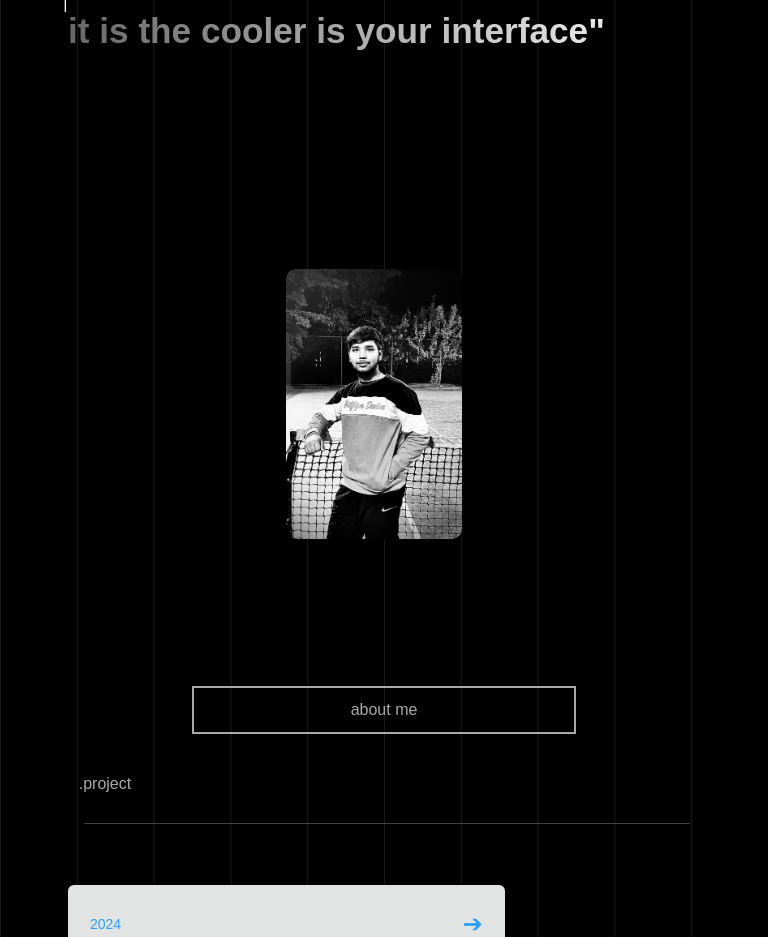
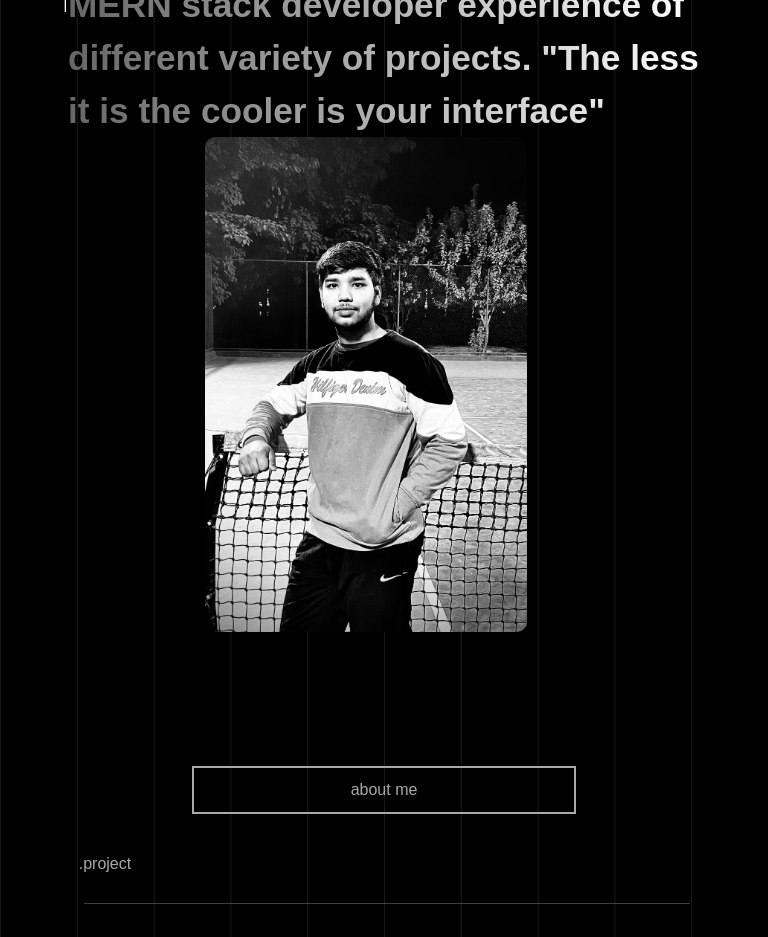
Before and after one commit to sarthaksharma52/Sarthak-Portfolio, a React (Vite) app in the folder client/: page / in a window 768 px wide. Shown: the part 840-1777 px from the top of the page. Built offline with nearby package versions, Linux system fonts and the light colour scheme; no server answers.

Commit message:
changes in image and size of screen

```diff
--- a/client/src/index.css
+++ b/client/src/index.css
@@ -227,6 +227,9 @@ body {
 
 /* Media queries for different screen sizes */
 @media (min-width: 768px) {
+    .home {
+        height: 80vh;
+    }
     .text-gradient1{
         font-size: 4rem; /* Adjust font-size for tablets and medium screens */
     }
@@ -787,7 +790,7 @@ h3 {
 @media (max-width: 768px) {
     .about-image img {
         max-width: 80%; /* Adjust max-width for tablets and larger phones */
-        max-height: 300px; /* Adjust max-height for smaller screens */
+        max-height: 550px; /* Adjust max-height for smaller screens */
         margin-bottom: 15vh; /* Reduce bottom margin for smaller screens */
     }
 }
```
